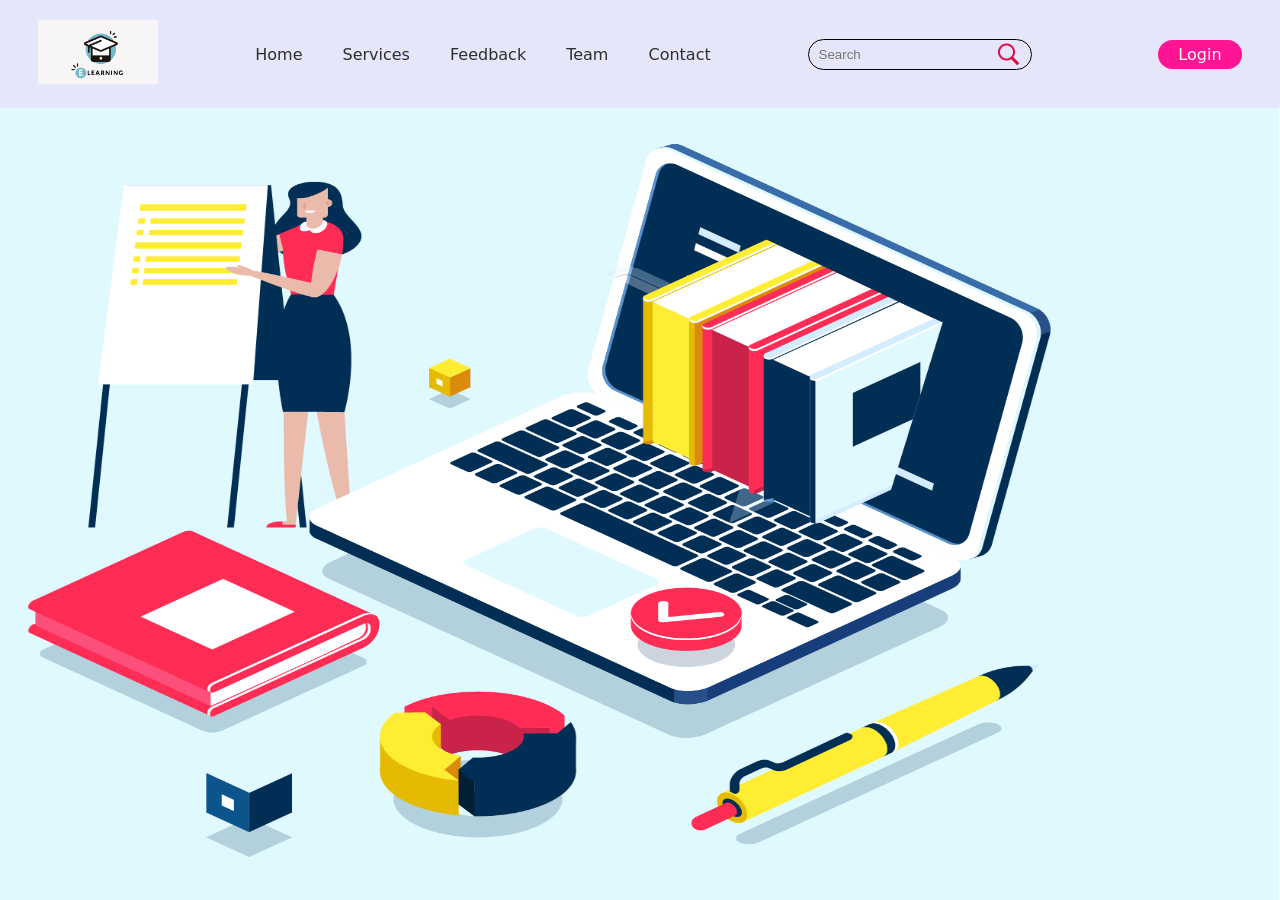
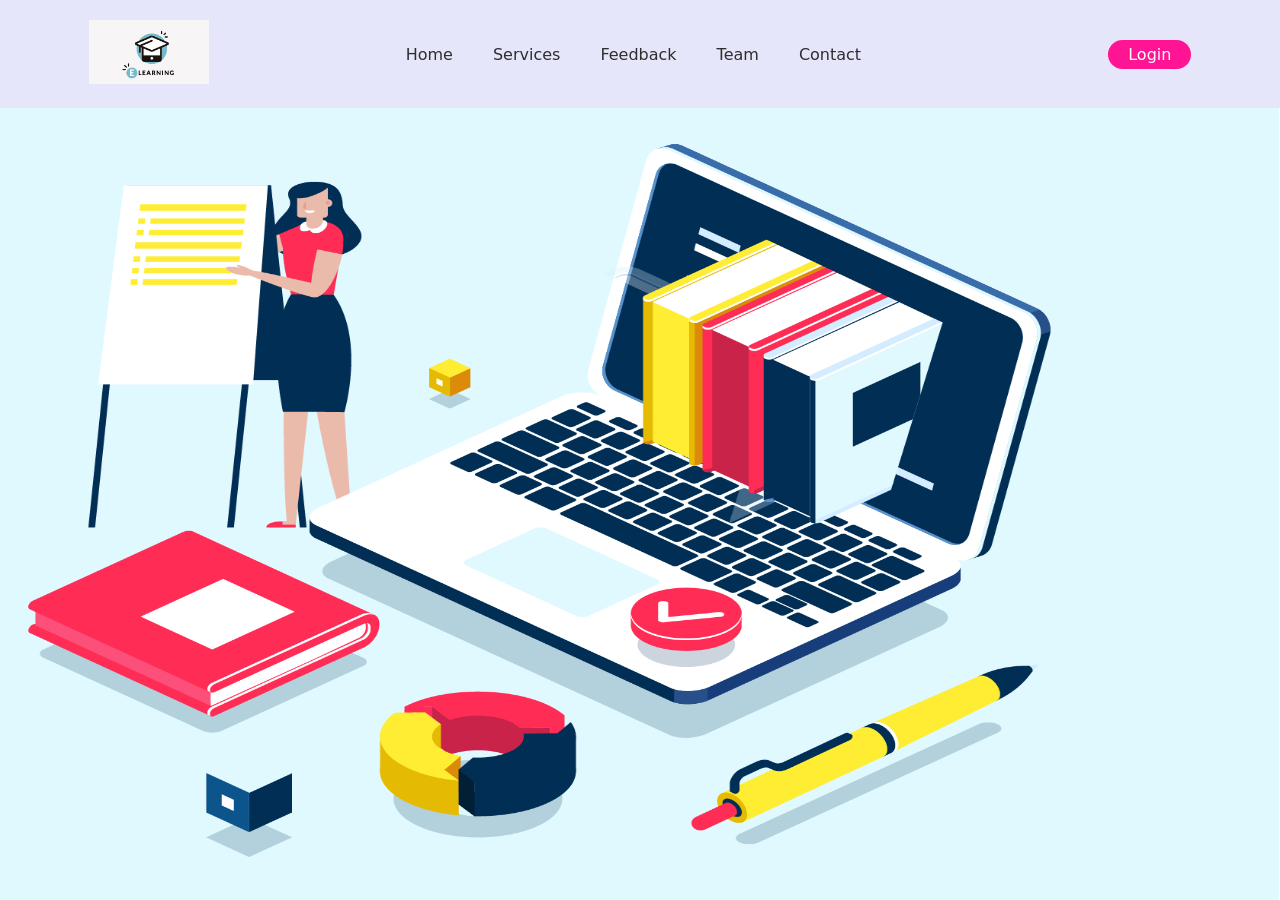
Before and after one commit to Deepak5910/E-learning, a plain HTML site: page page-1.html in a window 1280 px wide. Shown: the top 900 px of the page. Drawn offline with Linux system fonts and the light colour scheme.

Commit message:
Update page-1.html

```diff
--- a/page-1.html
+++ b/page-1.html
@@ -55,23 +55,6 @@ nav ul li a:hover {
 
 }
 
-.srch {
-	padding: 2px 10px;
-	display: flex;
-	justify-content: center;
-	border: 1px solid;
-	border-radius: 20px;
-	font-family: cursive;
-}
-.srch img {
-	width: 25px;
-	cursor: pointer;
-}
-.srch .search {
-	outline: none;
-	border: none;
-	background: transparent;
-}
 
 .get-started {
 	margin-left: 50px;
@@ -229,8 +212,7 @@ font-family:cursive;
             <li><a href="#feedback">Feedback</a></li>
             <li><a href="#services_section">Team</a></li>
             <li><a href="#contactus">Contact</a></li>
-        </ul>
-        <div class="srch"><input type="text" class="search" placeholder="Search"><img src="image/search.png" alt="search" onclick=slide()></div>
+	    </ul>
         <a class="get-started" href="login.html">Login</a>
     </nav>
     </div>
```
